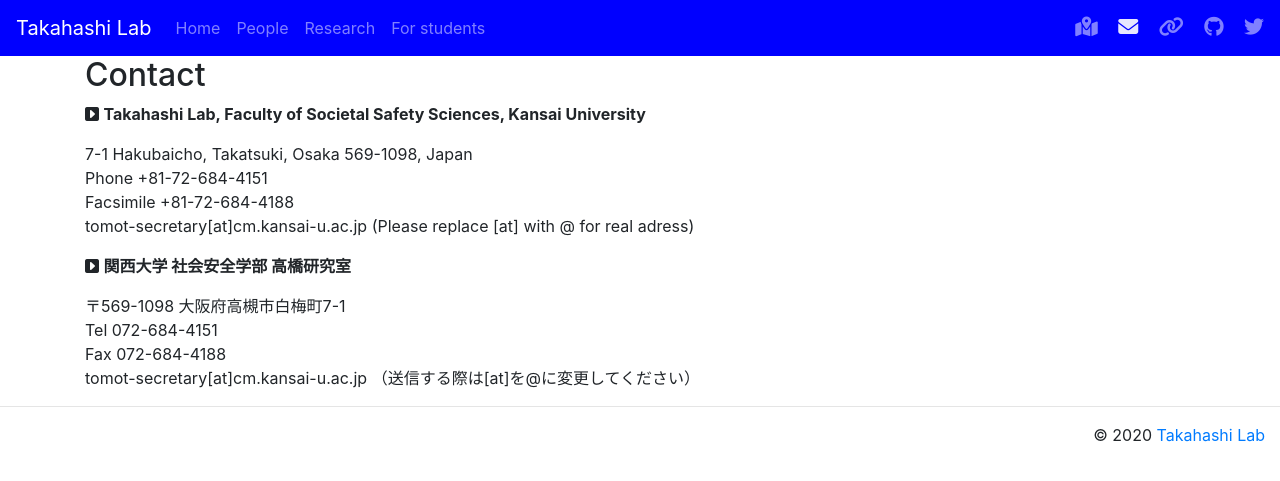
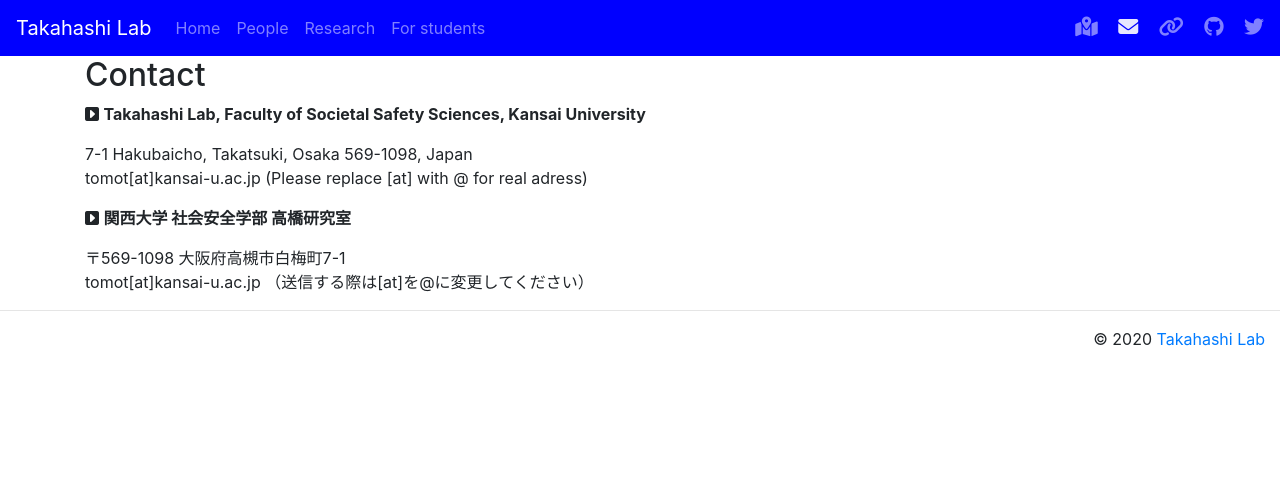
Before and after one commit to tkhslab/tkhslab.github.io, a Jekyll site: the page built from contact.md, in a window 1280 px wide. Shown: the top 481 px of the page. Built offline with Jekyll 4.4.1, drawn with Linux system fonts in a browser that asks for light colours; nearby versions of some CDN libraries.

Commit message:
delete phone and facsimile, and change mail

```diff
--- a/contact.md
+++ b/contact.md
@@ -5,13 +5,9 @@
 <i class="fas fa-caret-square-right"></i> **Takahashi Lab, Faculty of Societal Safety Sciences, Kansai University**
 
 7-1 Hakubaicho, Takatsuki, Osaka 569-1098, Japan<br>
-Phone +81-72-684-4151<br>
-Facsimile +81-72-684-4188<br>
-tomot-secretary[at]cm.kansai-u.ac.jp (Please replace [at] with @ for real adress)
+tomot[at]kansai-u.ac.jp (Please replace [at] with @ for real adress)
 
 <i class="fas fa-caret-square-right"></i> **関西大学 社会安全学部 高橋研究室**
 
 〒569-1098 大阪府高槻市白梅町7-1<br>
-Tel 072-684-4151<br>
-Fax 072-684-4188<br>
-tomot-secretary[at]cm.kansai-u.ac.jp （送信する際は[at]を@に変更してください）
+tomot[at]kansai-u.ac.jp （送信する際は[at]を@に変更してください）
```
